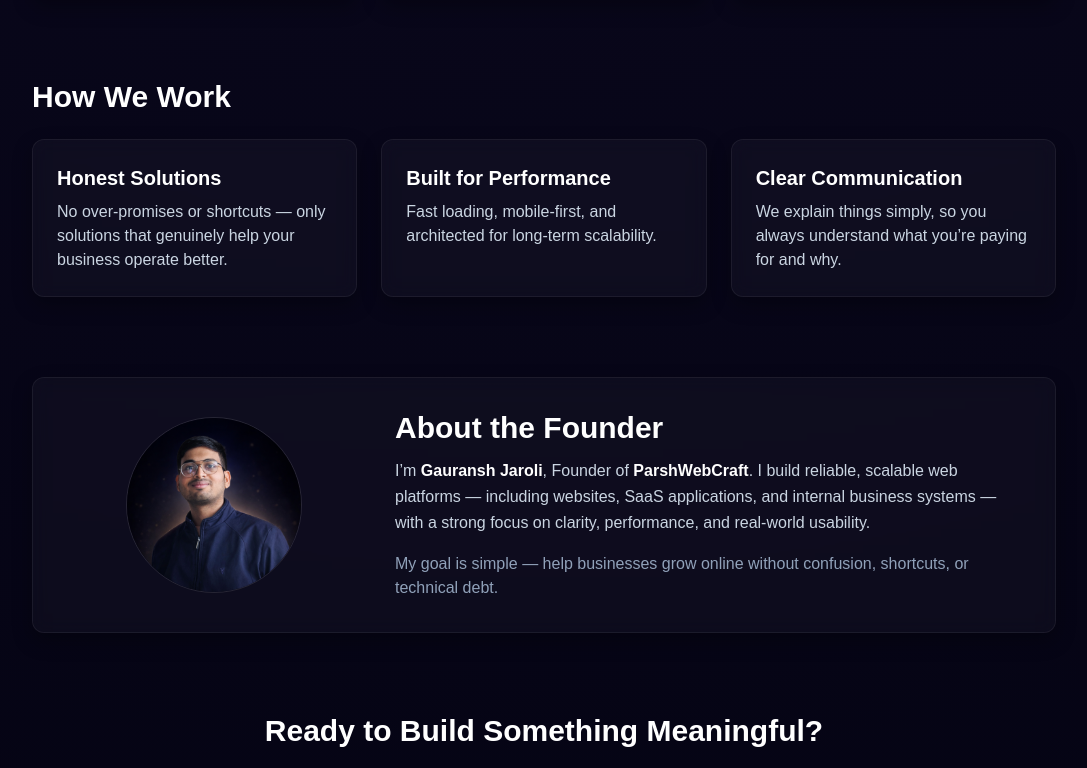
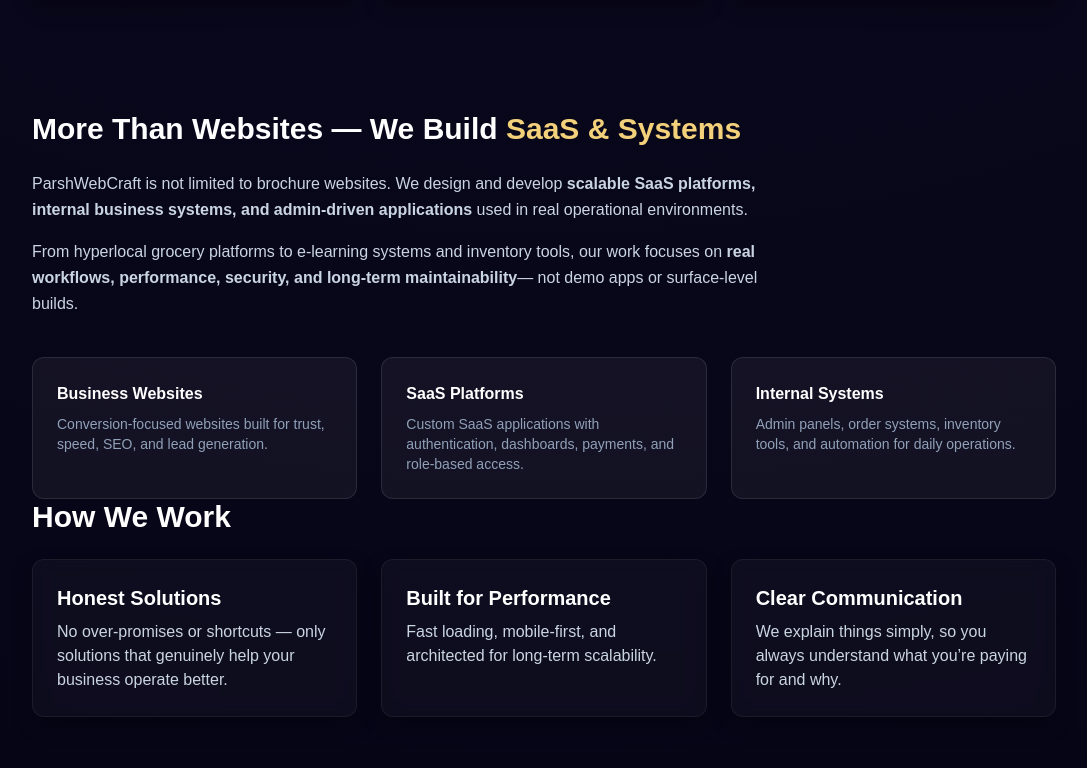
Before and after one commit to parshwebcraft/parshwebcraft, a Next.js app: page /about in a window 1280 px wide. Shown: the part 1365-2133 px from the top of the page, without its empty margins (96-1183 px from the left). Built offline with nearby package versions, Linux system fonts and the light colour scheme; no server answers.

Commit message:
premium CTA polish with golden glow and hover motion

```diff
--- a/app/about/page.tsx
+++ b/app/about/page.tsx
@@ -197,6 +197,61 @@
             ))}
           </div>
         </motion.section>
+        {/* =========================
+   WE BUILD WEBSITES + SAAS
+========================= */}
+        <section className="max-w-5xl mx-auto mt-28">
+          <h2 className="text-3xl font-bold mb-6">
+            More Than Websites — We Build{" "}
+            <span className="text-[#f3d07a]">SaaS & Systems</span>
+          </h2>
+
+          <p className="text-slate-300 leading-relaxed max-w-3xl">
+            ParshWebCraft is not limited to brochure websites. We design and
+            develop
+            <strong>
+              {" "}
+              scalable SaaS platforms, internal business systems, and
+              admin-driven applications{" "}
+            </strong>
+            used in real operational environments.
+          </p>
+
+          <p className="text-slate-300 leading-relaxed max-w-3xl mt-4">
+            From hyperlocal grocery platforms to e-learning systems and
+            inventory tools, our work focuses on{" "}
+            <strong>
+              real workflows, performance, security, and long-term
+              maintainability
+            </strong>
+            — not demo apps or surface-level builds.
+          </p>
+
+          <div className="grid grid-cols-1 md:grid-cols-3 gap-6 mt-10">
+            {[
+              {
+                title: "Business Websites",
+                desc: "Conversion-focused websites built for trust, speed, SEO, and lead generation.",
+              },
+              {
+                title: "SaaS Platforms",
+                desc: "Custom SaaS applications with authentication, dashboards, payments, and role-based access.",
+              },
+              {
+                title: "Internal Systems",
+                desc: "Admin panels, order systems, inventory tools, and automation for daily operations.",
+              },
+            ].map((item) => (
+              <div
+                key={item.title}
+                className="rounded-xl border border-white/10 bg-white/5 p-6"
+              >
+                <h3 className="font-semibold mb-2">{item.title}</h3>
+                <p className="text-slate-400 text-sm">{item.desc}</p>
+              </div>
+            ))}
+          </div>
+        </section>
 
         {/* How We Work */}
         <motion.section
--- a/app/saas/freshmart/page.tsx
+++ b/app/saas/freshmart/page.tsx
@@ -252,36 +252,97 @@
    FINAL CTA
 ========================= */}
       <section className="max-w-4xl mx-auto mt-28 text-center">
+        <motion.div
+          initial={{ opacity: 0, y: 30 }}
+          whileInView={{ opacity: 1, y: 0 }}
+          viewport={{ once: true, amount: 0.4 }}
+          transition={{ duration: 0.6, ease: "easeOut" }}
+          className="
+      relative overflow-hidden
+      rounded-2xl
+      border border-[#f3d07a]/30
+      bg-[#0b1220]
+      p-10
+    "
+        >
+          {/* GOLD RADIAL GLOW */}
+          <div
+            className="
+        pointer-events-none absolute inset-0
+        bg-[radial-gradient(circle_at_top_left,rgba(243,208,122,0.22),transparent_60%)]
+      "
+          />
+
           <motion.h2
             variants={fadeUp}
             initial="hidden"
             whileInView="visible"
             viewport={{ once: true }}
             transition={{ duration: 0.6 }}
-          className="text-3xl font-bold"
+            className="relative z-10 text-3xl font-bold"
           >
             Want This System for Your Business?
           </motion.h2>
 
-        <p className="text-slate-400 mt-4">
-          Get a ready-to-launch grocery SaaS customized for your brand and
-          operations.
+          <p className="relative z-10 text-slate-300 mt-4 max-w-xl mx-auto">
+            Get a ready-to-launch grocery SaaS customized for your brand, scale,
+            and local operations — without overbuilding.
           </p>
 
-        <div className="mt-8 flex justify-center gap-4">
+          {/* CTA BUTTONS */}
+          <div className="relative z-10 mt-10 flex justify-center gap-4">
+            {/* PRIMARY */}
+            <motion.div
+              whileHover={{
+                scale: 1.06,
+                boxShadow:
+                  "0 14px 40px rgba(18,24,38,0.6), 0 0 40px rgba(243,208,122,0.45)",
+              }}
+              whileTap={{ scale: 0.97 }}
+              transition={{ type: "spring", stiffness: 260, damping: 18 }}
+            >
               <Link
                 href="/contact"
-            className="px-6 py-3 rounded-full bg-[#f3d07a] text-black font-semibold"
+                className="
+            inline-flex items-center justify-center
+            px-7 py-3
+            rounded-full
+            bg-gradient-to-r from-[#f3d07a] to-[#e6c35a]
+            text-black
+            font-semibold
+          "
               >
-            Get Demo
+                Get Demo →
               </Link>
+            </motion.div>
+
+            {/* SECONDARY */}
+            <motion.div
+              whileHover={{
+                scale: 1.04,
+                boxShadow: "0 0 24px rgba(243,208,122,0.25)",
+              }}
+              whileTap={{ scale: 0.97 }}
+              transition={{ type: "spring", stiffness: 260, damping: 18 }}
+            >
               <Link
                 href="/contact"
-            className="px-6 py-3 rounded-full border border-slate-600 text-slate-200"
+                className="
+            inline-flex items-center justify-center
+            px-7 py-3
+            rounded-full
+            border border-[#f3d07a]/40
+            text-[#f3d07a]
+            font-medium
+            hover:bg-[#f3d07a]/10
+            transition
+          "
               >
                 Contact Sales
               </Link>
+            </motion.div>
           </div>
+        </motion.div>
       </section>
     </main>
   );
```
Lines whose indentation alone changed are shown as unchanged.
